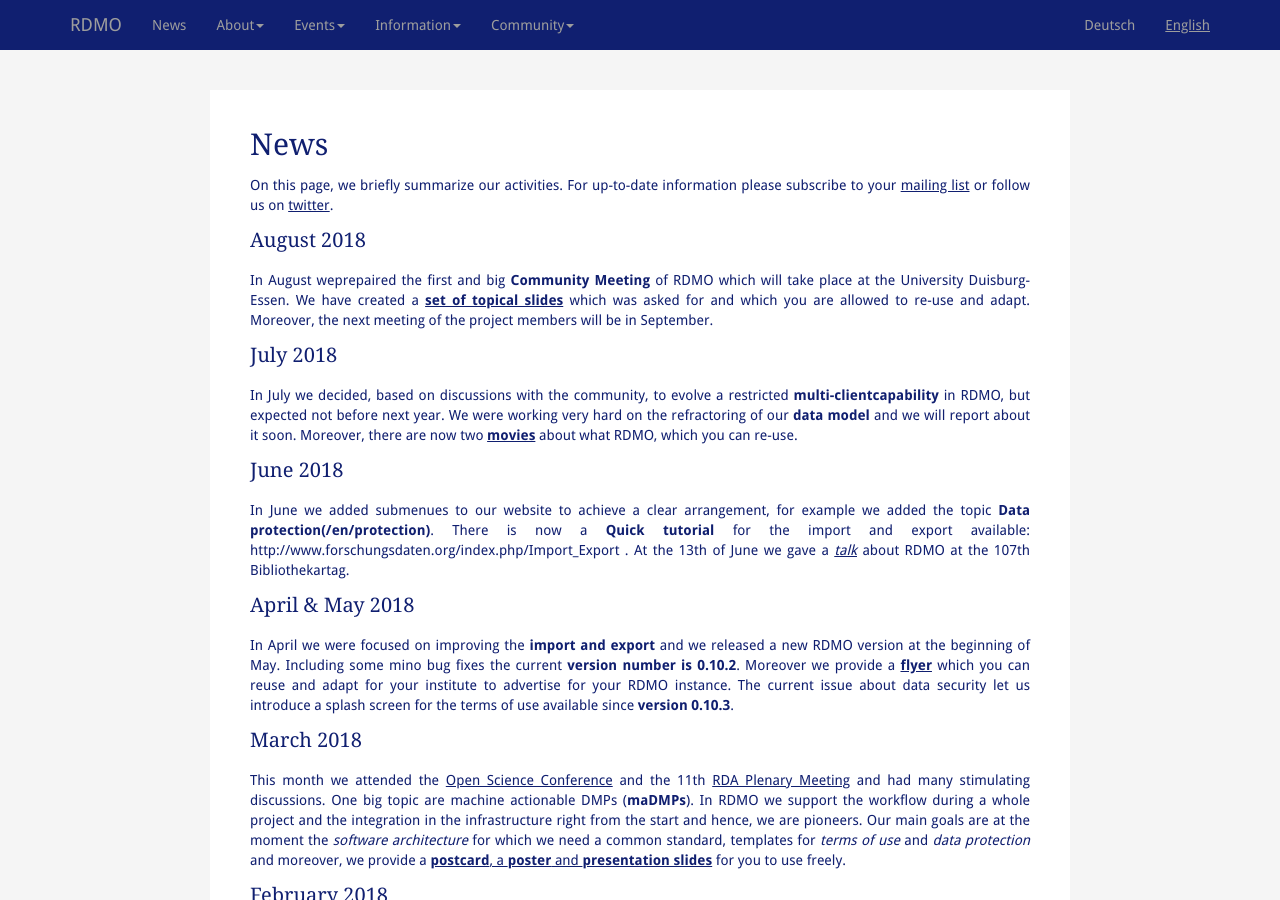
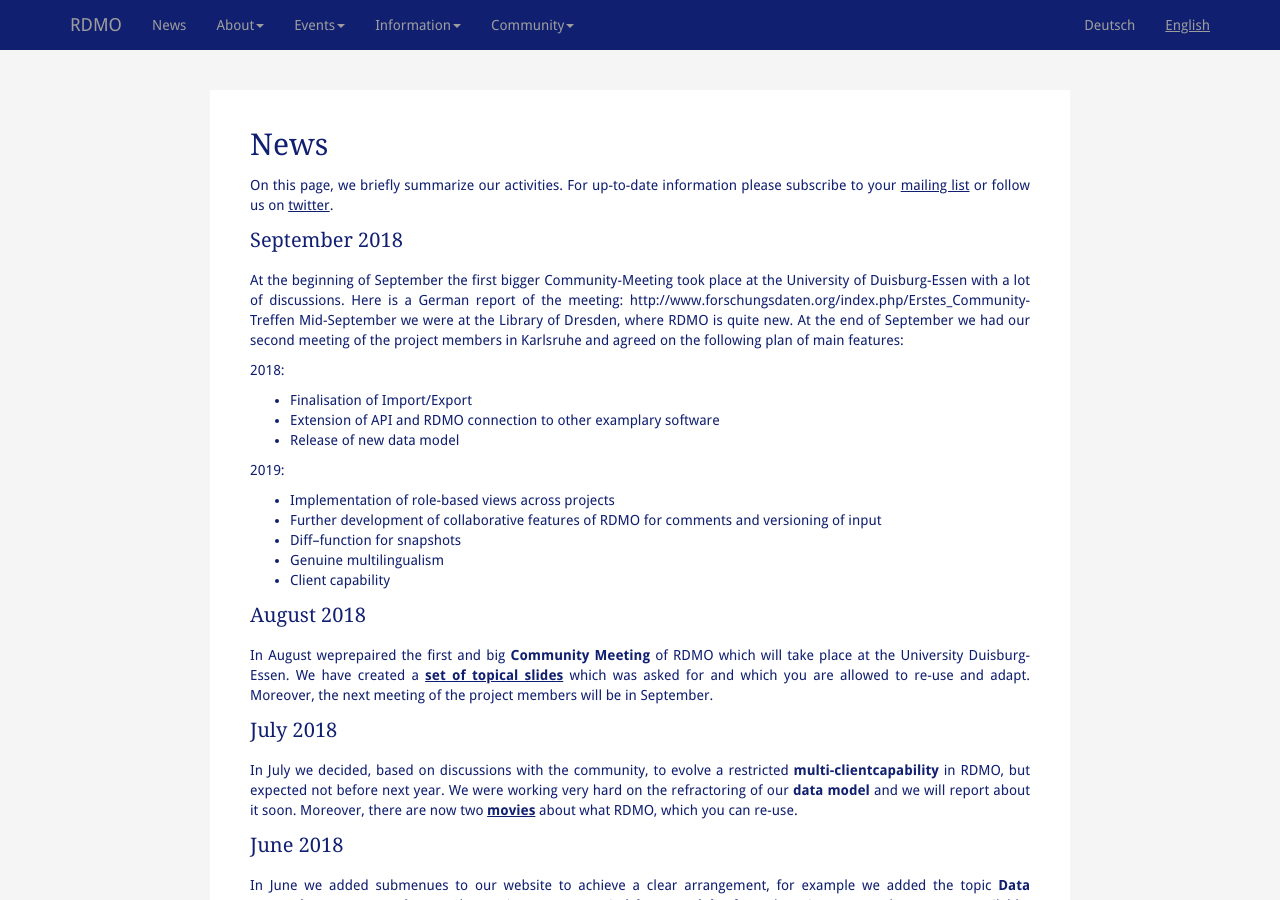
Before and after one commit to rdmorganiser/rdmorganiser.github.io, a Jekyll site: the page built from en/news.md, in a window 1280 px wide and 900 px high. Built offline with Jekyll 4.4.1, drawn with Linux system fonts in a browser that asks for light colours; our own code applies the rules of GitHub Pages for plain Markdown files.

Commit message:
Update news.md

```diff
--- a/en/news.md
+++ b/en/news.md
@@ -9,6 +9,25 @@
 ====
 
 On this page, we briefly summarize our activities. For up-to-date information please subscribe to your [mailing list](https://www.listserv.dfn.de/sympa/info/rdmo) or follow us on [twitter](https://www.twitter.com/rdmorganiser).
+
+September 2018
+--------------
+
+At the beginning of September the first bigger Community-Meeting took place at the University of Duisburg-Essen with a lot of discussions. Here is a German report of the meeting: http://www.forschungsdaten.org/index.php/Erstes_Community-Treffen
+Mid-September we were at the Library of Dresden, where RDMO is quite new. At the end of September we had our second meeting of the project members in Karlsruhe and agreed on the following plan of main features:
+
+2018:
+
+* Finalisation of Import/Export
+* Extension of API and RDMO connection to other examplary software
+* Release of new data model
+
+2019:
+* Implementation of role-based views across projects
+* Further development of collaborative features of RDMO for comments and versioning of input
+* Diff–function for snapshots
+* Genuine multilingualism
+* Client capability
 
 August 2018
 -----------
```
